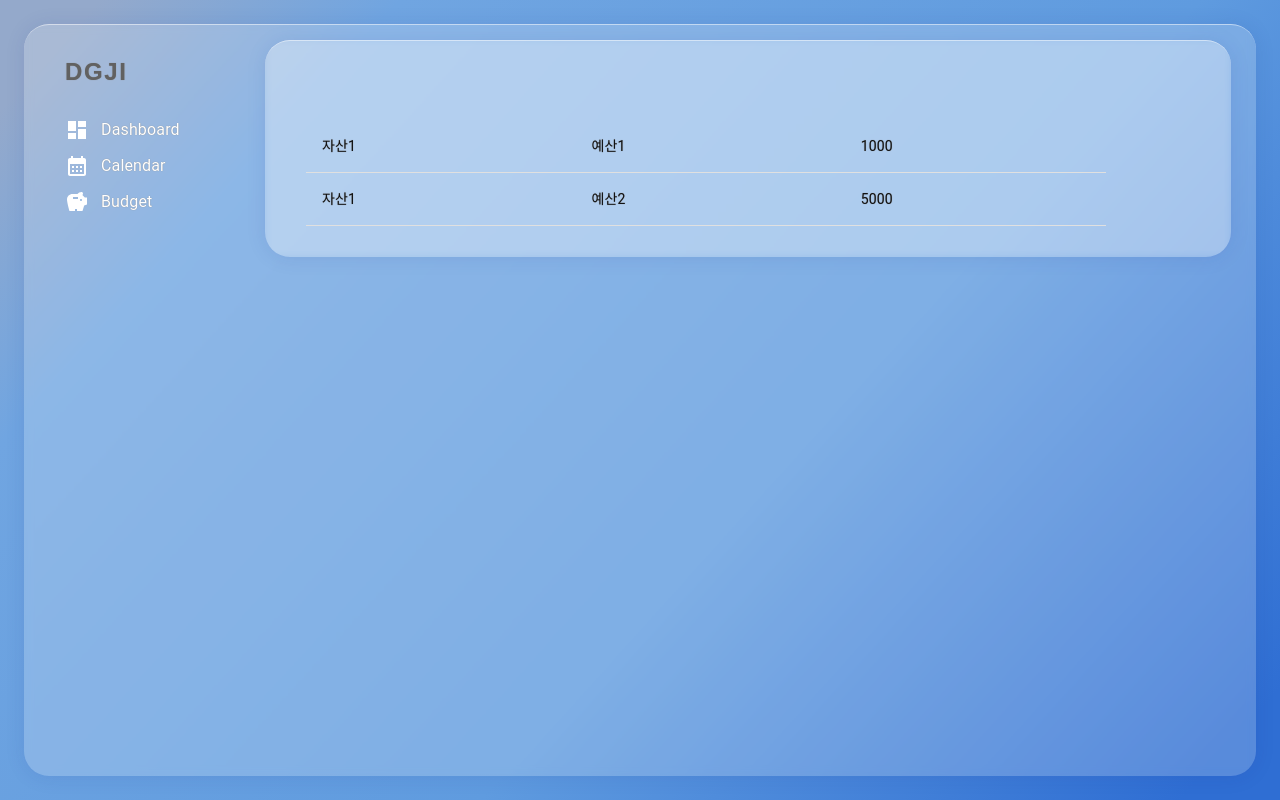
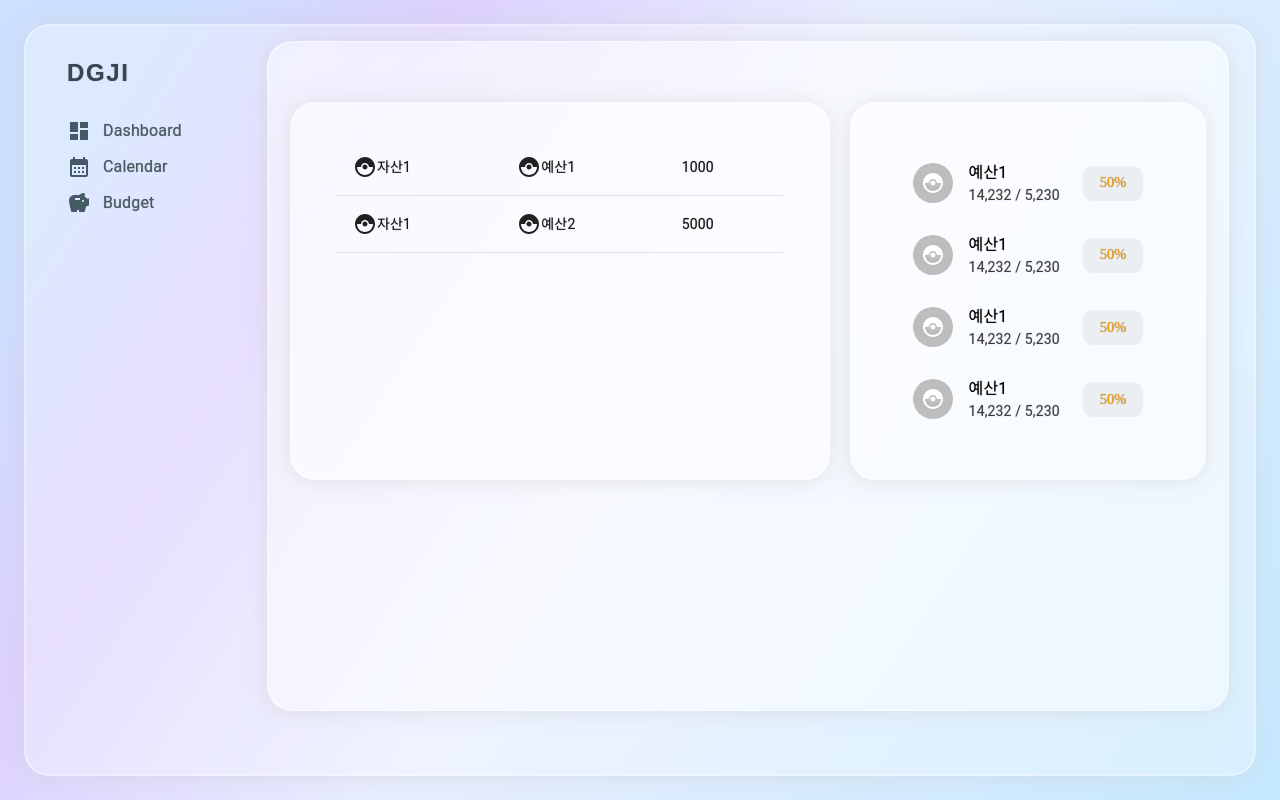
Before and after one commit to inhyeok-kim/doongji_web, a React (Create React App) app: page /budget in a window 1280 px wide. Built offline with nearby package versions, Linux system fonts and the light colour scheme.

Commit message:
1. 글래스모피즘 작업중 2. 예산현황 위젯 작업중

```diff
--- a/src/Layout/Admin/Aside.tsx
+++ b/src/Layout/Admin/Aside.tsx
@@ -1,7 +1,7 @@
 import { Typography } from "@mui/material";
 import Grid2 from "@mui/material/Unstable_Grid2/Grid2";
 import AsideMenuList from "../../Modules/Aside/AsideMenuList";
-import { grey } from "@mui/material/colors"
+import { blueGrey } from "@mui/material/colors"
 
 export default function Aside(){
 
@@ -13,7 +13,7 @@ export default function Aside(){
                 container
                 height={'4rem'}
                 alignItems={'center'}
-                color={grey[700]}
+                color={blueGrey[800]}
                 paddingLeft={2}
             >
                 <Typography
--- a/src/Layout/Admin/Body.tsx
+++ b/src/Layout/Admin/Body.tsx
@@ -1,8 +1,6 @@
 import Grid2 from "@mui/material/Unstable_Grid2/Grid2";
 import { Outlet } from "react-router-dom";
 import Navbar from "./NavBar";
-import { Box } from "@mui/material";
-import { grey } from "@mui/material/colors";
 import GlassWidget from "../Widget/GlassWidget";
 
 export default function Body(){
@@ -10,14 +8,16 @@ export default function Body(){
         <Grid2
             width={'calc(100% - 200px)'}
             paddingLeft={2}
+            height={'calc(100% - 3rem)'}
         >
-            <GlassWidget>
+            <GlassWidget
+                height="100%"
+            >
 
                 <Navbar />
                 <Grid2
                     xs={12}
                     padding={'1rem'}
-                    height={'calc(100% - 3rem)'}
                 >
                     <Outlet />
                 </Grid2>
--- a/src/Layout/AdminLayout.tsx
+++ b/src/Layout/AdminLayout.tsx
@@ -18,7 +18,9 @@ export default function AdminLayout(){
                 height={'100%'}
                 width={'100%'}
                 sx={{
-                    background : 'linear-gradient(132deg,#94a9cb 5%,#70a5e1 20%,#5f9bdf 60%,#2f6ed3 95%);'
+                    background : 'linear-gradient(123deg,#cde0ff 10%,#ddd1ff 25%,#e8eeff 50%,#c5e9ff 100%)'
+                    // backgroundImage : 'url(/wallpaperbetter.jpg)',
+                    // backgroundRepeat : 'no-repeat',
                 }}
                 zIndex={-3}
                 >
--- a/src/Layout/Widget/GlassWidget.tsx
+++ b/src/Layout/Widget/GlassWidget.tsx
@@ -1,6 +1,7 @@
 import Grid2 from "@mui/material/Unstable_Grid2/Grid2";
 
 interface Props {
+    xs? : number
     children? : React.ReactNode
     width? : string,
     minWidth? : string,
@@ -18,6 +19,11 @@ interface Props {
     left? : string | number
     right? : string | number
     bottom? : string | number
+    margin? : string
+    marginLeft? : string
+    marginRight? : string
+    marginBottom? : string
+    marginTop? : string
 }
 export default function GlassWidget({
     children,
@@ -37,9 +43,21 @@ export default function GlassWidget({
     left,
     right,
     bottom,
+    margin,
+    marginLeft,
+    marginRight,
+    marginBottom,
+    marginTop,
+    xs
 } : Props){
     return (
         <Grid2
+            xs={xs}
+            margin = {margin}
+            marginLeft = {marginLeft}
+            marginRight = {marginRight}
+            marginBottom= {marginBottom}
+            marginTop = {marginTop}
             top = {top}
             left = {left}
             right = {right}
@@ -57,12 +75,13 @@ export default function GlassWidget({
             height={height}
             maxHeight={maxHeight}
             sx={{
-                background: "rgba( 255, 255, 255, 0.2 )",
-                boxShadow: '0px 1px 20px 0 rgb(31 38 135 / 10%);',
-                backdropFilter: 'blur( 4px )',
-                WebkitBackdropFilter : 'blur( 4px )',
+                boxSizing : 'border-box',
+                background: "rgba( 255, 255, 255, 0.3 )",
+                boxShadow : '-1px 1px 20px rgba(205, 205,205, 0.5)',
+                backdropFilter: 'blur( 5px )',
+                WebkitBackdropFilter : 'blur( 5px )',
                 borderRadius: '25px',
-                borderTop : '1px solid rgba( 255, 255, 255, 0.5 )',
+                border : '2px solid rgba( 255, 255, 255, 0.3 )',
                 textShadow : '0px 0px 1px gray;'
             }}
         >
--- a/src/Modules/Aside/AsideMenuList.tsx
+++ b/src/Modules/Aside/AsideMenuList.tsx
@@ -1,5 +1,5 @@
 import { ListItemIcon, ListItemText, MenuItem, MenuList } from "@mui/material"
-import { grey } from "@mui/material/colors"
+import { blueGrey } from "@mui/material/colors"
 import CalendarMonthIcon from '@mui/icons-material/CalendarMonth';
 import DashboardIcon from '@mui/icons-material/Dashboard';
 import SavingsIcon from '@mui/icons-material/Savings';
@@ -20,21 +20,21 @@ export default function AsideMenuList(){
 
     return (
         <MenuList>
-            <MenuItem sx={{color : "white"}} selected={currMenu === '/Dashboard'}>
+            <MenuItem sx={{color : blueGrey[700]}} selected={currMenu === '/Dashboard'}>
                 <ListItemIcon>
-                    <DashboardIcon sx={{color:'white'}} />
+                    <DashboardIcon sx={{color:blueGrey[700]}} />
                 </ListItemIcon>
                 <ListItemText>Dashboard</ListItemText>
             </MenuItem>
-            <MenuItem sx={{color : "white"}} selected={currMenu === '/Calendar'}>
+            <MenuItem sx={{color : blueGrey[700]}} selected={currMenu === '/Calendar'}>
                 <ListItemIcon>
-                    <CalendarMonthIcon sx={{color:'white'}} />
+                    <CalendarMonthIcon sx={{color:blueGrey[700]}} />
                 </ListItemIcon>
                 <ListItemText onClick={()=>{fnLinkTo('/Calendar')}}>Calendar</ListItemText>
             </MenuItem>
-            <MenuItem sx={{color : "white"}} selected={currMenu === '/Budget'}>
+            <MenuItem sx={{color : blueGrey[700]}} selected={currMenu === '/Budget'}>
                 <ListItemIcon>
-                    <SavingsIcon sx={{color:'white'}} />
+                    <SavingsIcon sx={{color:blueGrey[700]}} />
                 </ListItemIcon>
                 <ListItemText onClick={()=>{fnLinkTo('/Budget')}}>Budget</ListItemText>
             </MenuItem>
--- /dev/null
+++ b/src/Modules/Budget/Widget/BudgetCurrent.tsx
@@ -0,0 +1,132 @@
+import { Avatar, List, ListItem, ListItemAvatar, ListItemIcon, ListItemText, Paper } from "@mui/material";
+import { Budget } from "../_types";
+import Grid2 from "@mui/material/Unstable_Grid2/Grid2"
+import IconProv from "../../IconProv";
+import { blueGrey, orange } from "@mui/material/colors";
+
+export default function BudgetCurrent(){
+    return <BudgetCurrentView />
+}
+
+
+interface ViewProps {
+    data? : Budget[]
+}
+function BudgetCurrentView({
+    data
+}: ViewProps){
+    return (
+        <Grid2>
+            <List>
+                <ListItem>
+                    <ListItemAvatar>
+                        <Avatar>
+                            <IconProv />
+                        </Avatar>
+                    </ListItemAvatar>
+                    <ListItemText primary="예산1" secondary={
+                        <><span>14,232</span> / <span>5,230</span></>
+                    } />
+                    <Paper
+                        elevation={0}
+                        sx={{
+                            background : blueGrey[50],
+                            display : 'flex',
+                            justifyContent : 'center',
+                            alignItems : 'center',
+                            width:'60px',
+                            height : '35px',
+                            fontSize : '0.9rem',
+                            lineHeight : '1.6',
+                            borderRadius : '10px',
+                            color : orange[500]
+                        }}
+                    >
+                        50%
+                    </Paper>
+                </ListItem>
+                <ListItem>
+                    <ListItemAvatar>
+                        <Avatar>
+                            <IconProv />
+                        </Avatar>
+                    </ListItemAvatar>
+                    <ListItemText primary="예산1" secondary={
+                        <><span>14,232</span> / <span>5,230</span></>
+                    } />
+                    <Paper
+                        elevation={0}
+                        sx={{
+                            background : blueGrey[50],
+                            display : 'flex',
+                            justifyContent : 'center',
+                            alignItems : 'center',
+                            width:'60px',
+                            height : '35px',
+                            fontSize : '0.9rem',
+                            lineHeight : '1.6',
+                            borderRadius : '10px',
+                            color : orange[500]
+                        }}
+                    >
+                        50%
+                    </Paper>
+                </ListItem>
+                <ListItem>
+                    <ListItemAvatar>
+                        <Avatar>
+                            <IconProv />
+                        </Avatar>
+                    </ListItemAvatar>
+                    <ListItemText primary="예산1" secondary={
+                        <><span>14,232</span> / <span>5,230</span></>
+                    } />
+                    <Paper
+                        elevation={0}
+                        sx={{
+                            background : blueGrey[50],
+                            display : 'flex',
+                            justifyContent : 'center',
+                            alignItems : 'center',
+                            width:'60px',
+                            height : '35px',
+                            fontSize : '0.9rem',
+                            lineHeight : '1.6',
+                            borderRadius : '10px',
+                            color : orange[500]
+                        }}
+                    >
+                        50%
+                    </Paper>
+                </ListItem>
+                <ListItem>
+                    <ListItemAvatar>
+                        <Avatar>
+                            <IconProv />
+                        </Avatar>
+                    </ListItemAvatar>
+                    <ListItemText primary="예산1" secondary={
+                        <><span>14,232</span> / <span>5,230</span></>
+                    } />
+                    <Paper
+                        elevation={0}
+                        sx={{
+                            background : blueGrey[50],
+                            display : 'flex',
+                            justifyContent : 'center',
+                            alignItems : 'center',
+                            width:'60px',
+                            height : '35px',
+                            fontSize : '0.9rem',
+                            lineHeight : '1.6',
+                            borderRadius : '10px',
+                            color : orange[500]
+                        }}
+                    >
+                        50%
+                    </Paper>
+                </ListItem>
+            </List>
+        </Grid2>
+    )
+}
--- a/src/Modules/Budget/Widget/TodayTradeList.tsx
+++ b/src/Modules/Budget/Widget/TodayTradeList.tsx
@@ -2,6 +2,7 @@ import { Table, TableBody, TableCell, TableContainer, TableHead, TableRow } from
 import Grid2 from "@mui/material/Unstable_Grid2/Grid2"
 import { useGetTradeList } from "../TempApi"
 import { TradeOfApi } from "../_types";
+import IconProv from "../../IconProv";
 
 export default function TodayTradeList(){
     const tradeList = useGetTradeList();
@@ -27,14 +28,27 @@ function TodayTradeListView({
                             data.map(d=>(
                                 <TableRow>
                                     <TableCell>
+                                        <Grid2
+                                            container
+                                            alignItems={'center'}
+                                        >
+                                            <IconProv />
                                             {d.fromAssetName}
+                                        </Grid2>
+
                                     </TableCell>
                                     <TableCell>
+                                        <Grid2
+                                            container
+                                            alignItems={'center'}
+                                        >
+                                            <IconProv />
                                             {
                                                 d.toAssetName ? d.toAssetName
                                                 : d.budgetName ? d.budgetName
                                                 : ''
                                             }
+                                        </Grid2>
                                     </TableCell>
                                     <TableCell>
                                         {d.amount}
--- /dev/null
+++ b/src/Modules/IconProv/index.tsx
@@ -0,0 +1,6 @@
+import CatchingPokemonOutlinedIcon from '@mui/icons-material/CatchingPokemonOutlined';
+export default function IconProv(){
+    return (
+        <CatchingPokemonOutlinedIcon />
+    )
+}
--- a/src/Pages/BudgetPage.tsx
+++ b/src/Pages/BudgetPage.tsx
@@ -1,15 +1,29 @@
 import Grid2 from "@mui/material/Unstable_Grid2/Grid2";
 import TodayTradeList from "../Modules/Budget/Widget/TodayTradeList";
+import GlassWidget from "../Layout/Widget/GlassWidget";
+import BudgetCurrent from "../Modules/Budget/Widget/BudgetCurrent";
+import { Paper } from "@mui/material";
 
 export default function BudgetPage(){
 
     return (
-        <Grid2>
-            <Grid2
-                width={'800px'}
+        <Grid2
+            container
+            spacing={5}
+            justifyContent={"space-between"}
+        >
+            <GlassWidget
+                width="calc(60% - 10px)"
+                marginRight="10px"
+                >
+                <TodayTradeList />
+            </GlassWidget>
+            <GlassWidget
+                width="calc(40% - 10px)"
+                marginLeft="10px"
             >
-                <TodayTradeList />
-            </Grid2>
+                <BudgetCurrent />
+            </GlassWidget>
         </Grid2>
     )
 }
```
Also changed, not shown: public/wallpaperbetter.jpg (added). Lines whose indentation alone changed are shown as unchanged.
